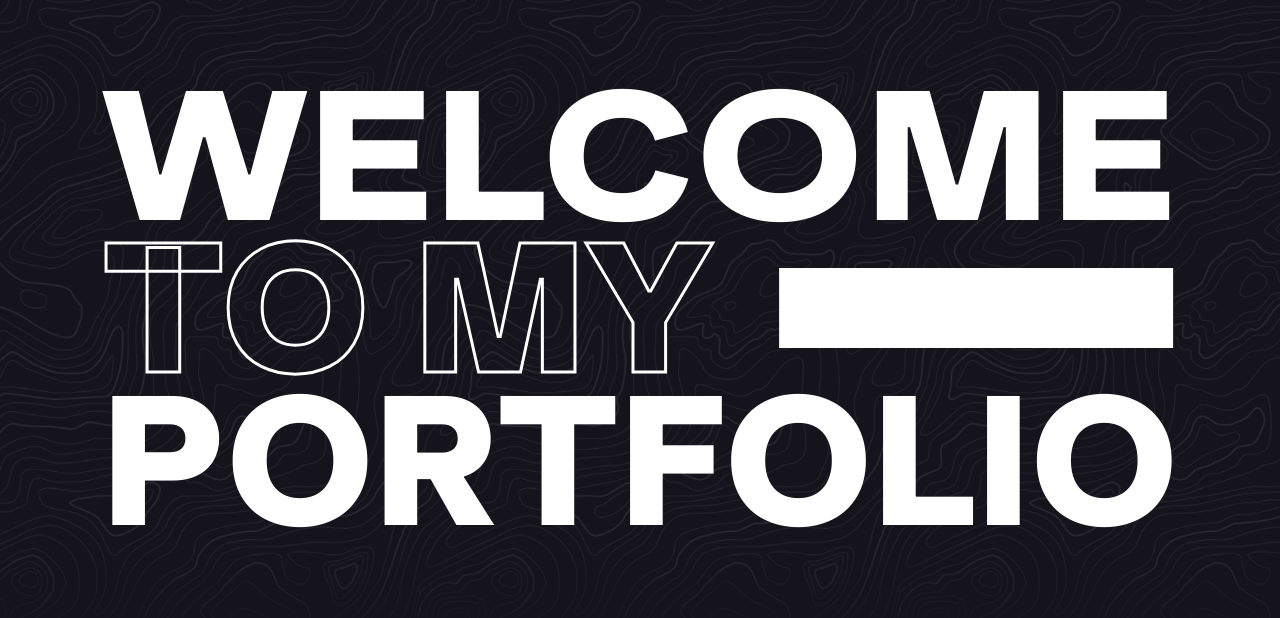
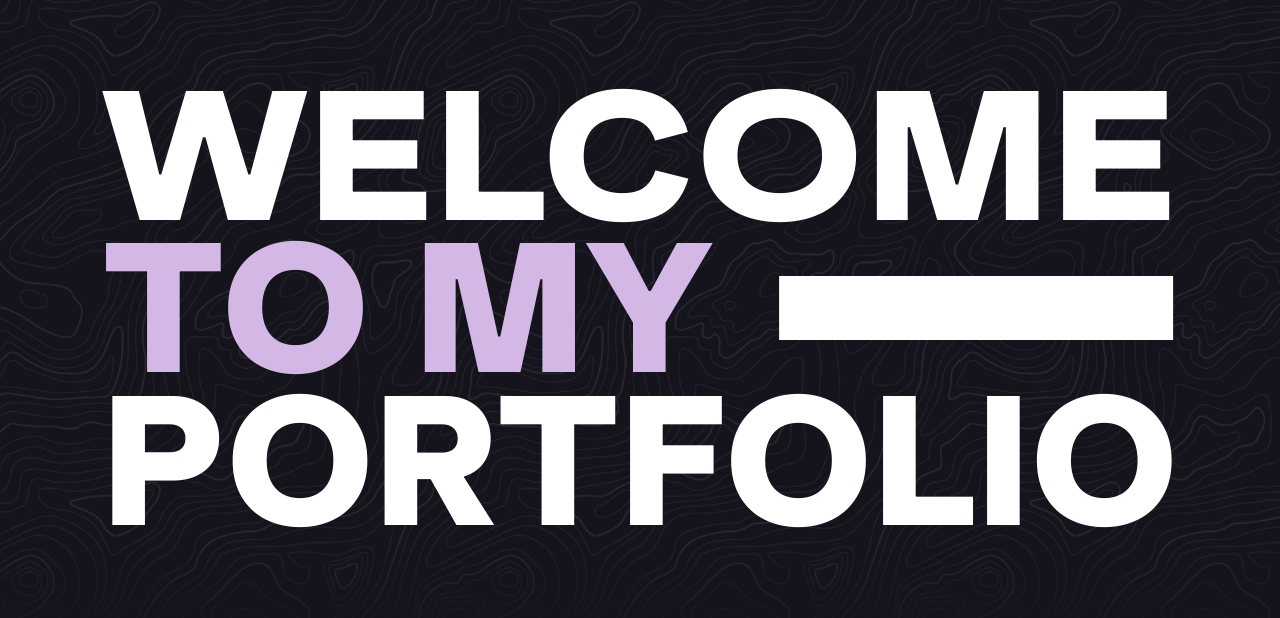
Before and after one commit to cubikean/newCubicom, a website: page src/index.html in a window 1280 px wide. Shown: the part 100-718 px from the top of the page. Drawn offline with nearby package versions, Linux system fonts and the light colour scheme; files that its build step writes are made by us from their sources.

Commit message:
Update size on Title

```diff
--- a/src/sass/layout/_header.scss
+++ b/src/sass/layout/_header.scss
@@ -41,7 +41,7 @@ header{
             padding-top: 80px;
 
             .title{
-                font-size: max(9em, 14vw);
+                font-size: max(4em, 14vw);
                 font-family: $Regular;
                 color: $white;
                 font-weight: 900;
@@ -54,7 +54,7 @@ header{
                 &:nth-child(2)::after{
                     content: "";
                     width: max(2.2em, 10vw);
-                    height: 80px;
+                    height: max(30px, 5vw);
                     background-color: #FFFFFF;
                     right: -43%;
                     position: absolute;
@@ -63,9 +63,9 @@ header{
                 }
 
                 &.stroke{
-                    -webkit-text-stroke-color: $white;
-                    -webkit-text-stroke-width: 3px;
-                    color: transparent;
+                    // -webkit-text-stroke-color: $white;
+                    // -webkit-text-stroke-width: 3px;
+                    color: $purple;
                 }
             }
         }
```
